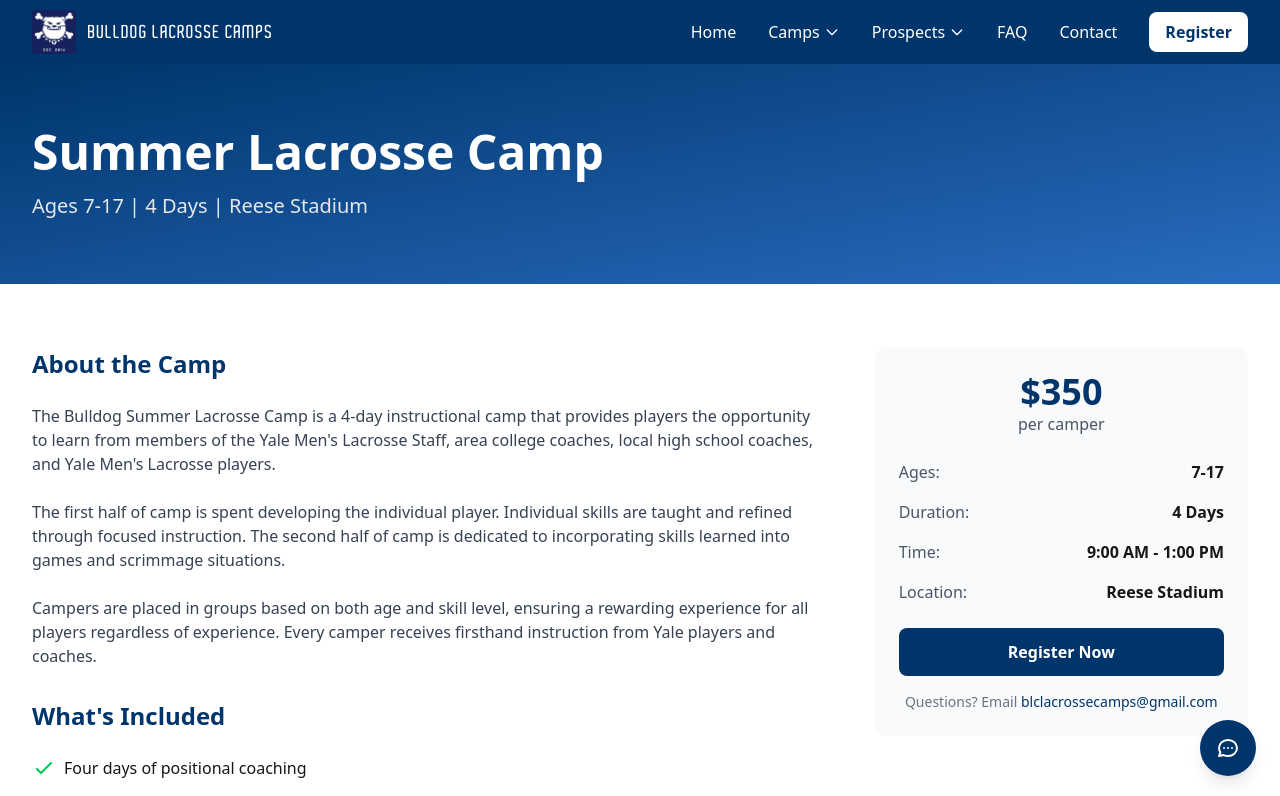
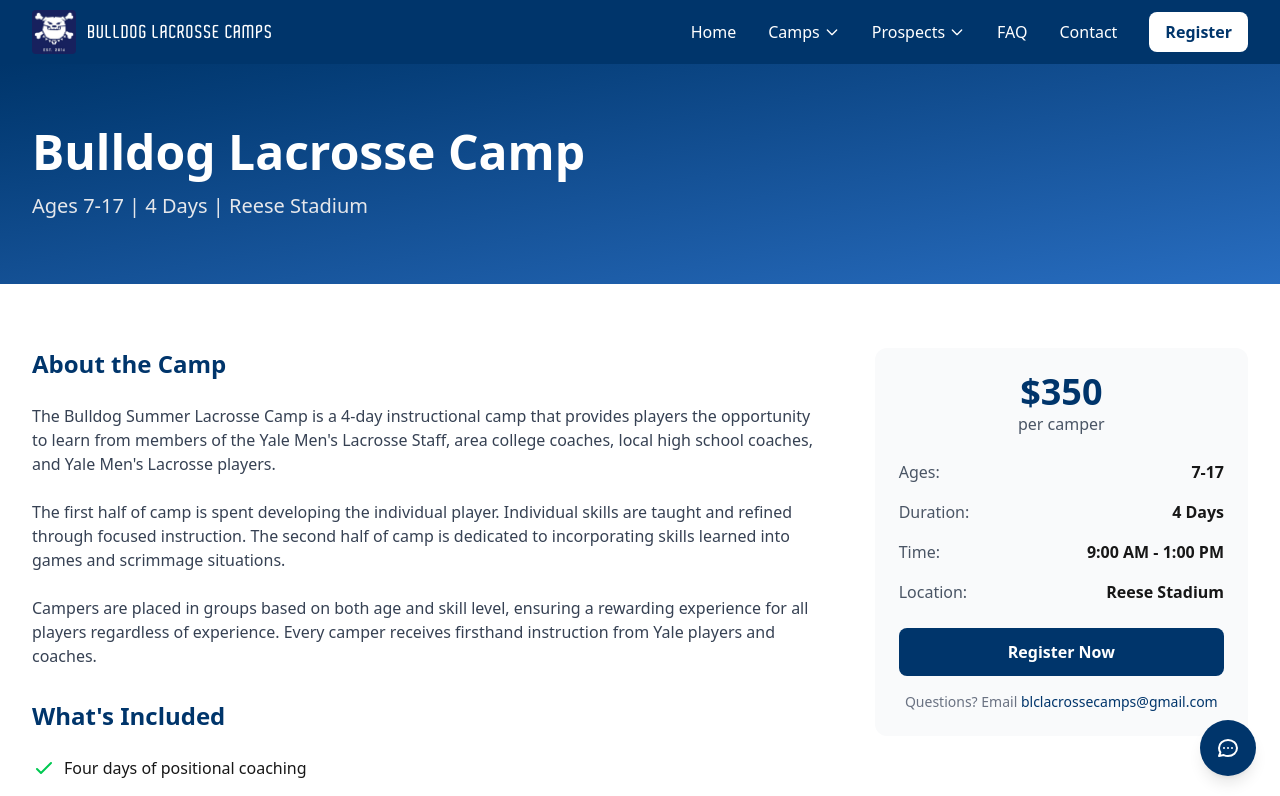
Before and after one commit to andrewshay0245/bulldog-lacrosse-camp, a Next.js app: page /camps/summer in a window 1280 px wide. Shown: the top 796 px of the page. Built offline with nearby package versions, Linux system fonts and the light colour scheme.

Commit message:
Change summer camp heading to Bulldog Lacrosse Camp

```diff
--- a/src/app/camps/summer/page.tsx
+++ b/src/app/camps/summer/page.tsx
@@ -11,7 +11,7 @@
       {/* Hero */}
       <section className="bg-gradient-to-br from-[#00356b] to-[#286dc0] text-white py-16">
         <div className="max-w-7xl mx-auto px-4 sm:px-6 lg:px-8">
-          <h1 className="text-4xl md:text-5xl font-bold mb-4">Summer Lacrosse Camp</h1>
+          <h1 className="text-4xl md:text-5xl font-bold mb-4">Bulldog Lacrosse Camp</h1>
           <p className="text-xl text-gray-200">Ages 7-17 | 4 Days | Reese Stadium</p>
         </div>
       </section>
```
